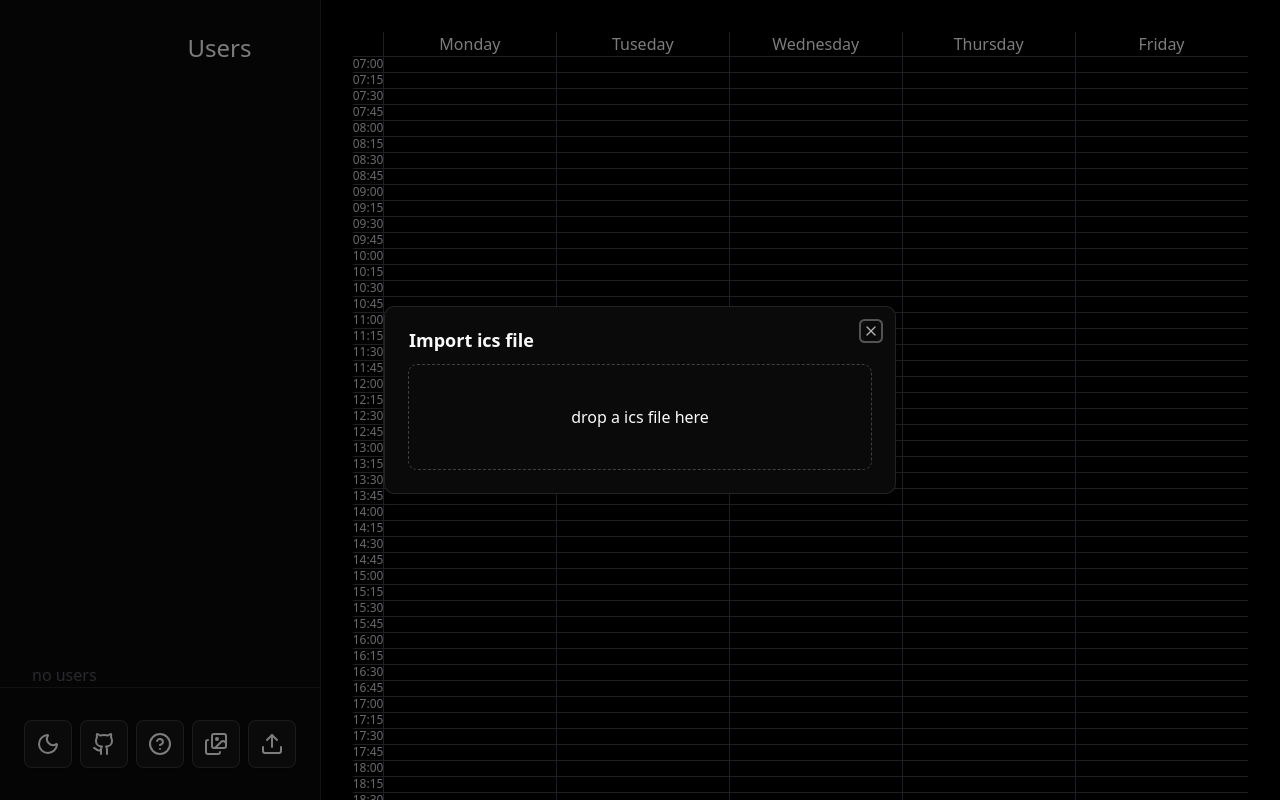
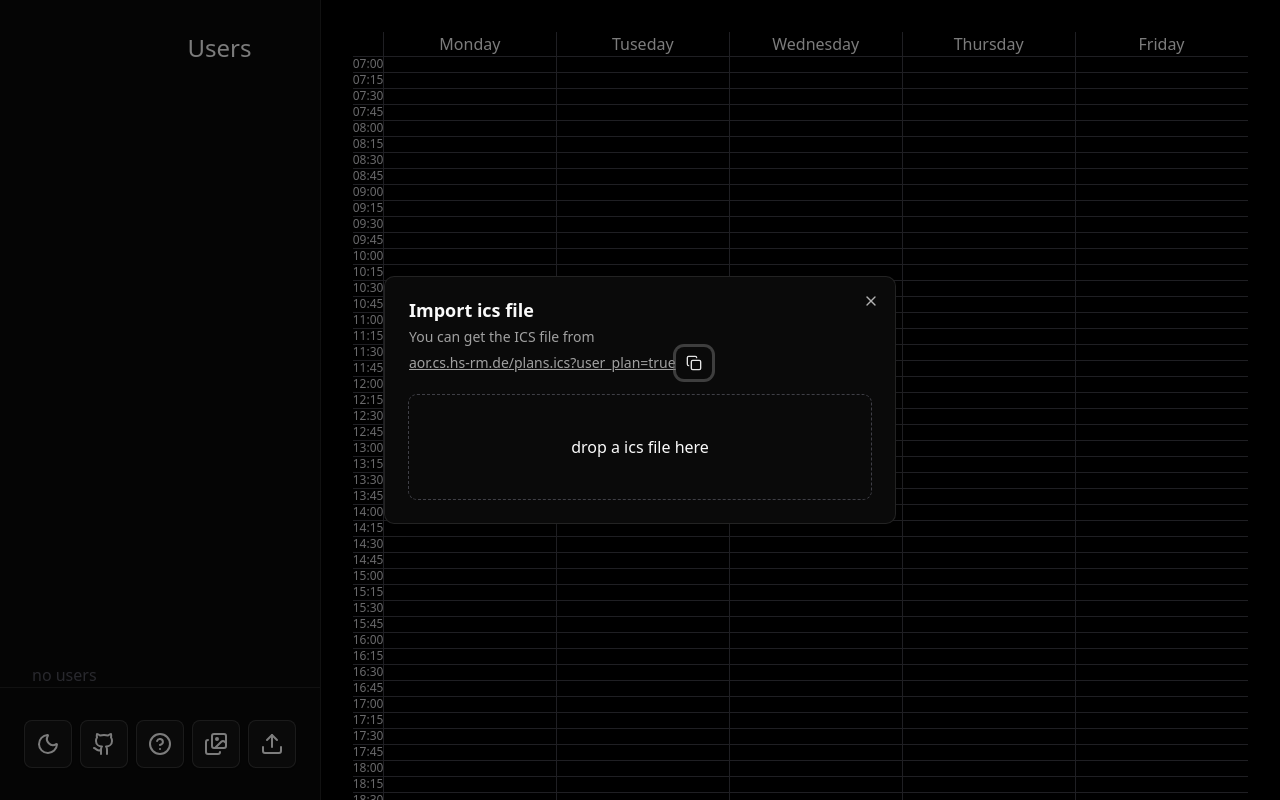
Before and after one commit to NilsGke/timetable-stack, a React (Vite) app: page / in a window 1280 px wide. Built offline with nearby package versions, Linux system fonts and the light colour scheme.

Commit message:
extract aor link to component and shot it in file input

```diff
--- /dev/null
+++ b/src/components/AORLink.tsx
@@ -0,0 +1,32 @@
+import { Check, Copy } from "lucide-react";
+import { Button } from "./ui/button";
+
+export default function AORLink() {
+  async function copy() {
+    const copyIcon = document.getElementById("copy-button-copy");
+    const checkIcon = document.getElementById("copy-button-check");
+    await window.navigator.clipboard.writeText(
+      "https://aor.cs.hs-rm.de/plans.ics?user_plan=true",
+    );
+    copyIcon!.style.opacity = "0";
+    checkIcon!.style.opacity = "1";
+    await new Promise((r) => setTimeout(r, 1000));
+    copyIcon!.style.opacity = "1";
+    checkIcon!.style.opacity = "0";
+  }
+  return (
+    <span
+      className="inline-flex underline items-center cursor-pointer"
+      onClick={copy}
+    >
+      aor.cs.hs-rm.de/plans.ics?user_plan=true
+      <Button size="sm" variant="link" onClick={copy} className="relative">
+        <Copy id="copy-button-copy" className="transition-opacity" />
+        <Check
+          id="copy-button-check"
+          className="opacity-0 absolute transition-opacity"
+        />
+      </Button>
+    </span>
+  );
+}
--- a/src/components/FileInput.tsx
+++ b/src/components/FileInput.tsx
@@ -16,6 +16,7 @@ import { User } from "./User";
 import type { useUsers } from "@/hooks/useUsers";
 import { parseIcsContent } from "@/helpers/ics";
 import { Tooltip, TooltipContent, TooltipTrigger } from "./ui/tooltip";
+import AORLink from "./AORLink";
 
 export function FileInput({
   users,
@@ -85,6 +86,9 @@ export function FileInput({
             <>
               <DialogHeader>
                 <DialogTitle>Import ics file</DialogTitle>
+                <DialogDescription>
+                  You can get the ICS file from <AORLink />
+                </DialogDescription>
               </DialogHeader>
               <label
                 htmlFor="ics-file-input"
--- a/src/components/InfoPopover.tsx
+++ b/src/components/InfoPopover.tsx
@@ -6,24 +6,12 @@ import {
   DialogTitle,
   DialogTrigger,
 } from "@/components/ui/dialog";
-import { Check, CircleQuestionMark, Copy } from "lucide-react";
+import { CircleQuestionMark } from "lucide-react";
 import { Button } from "./ui/button";
 import { Tooltip, TooltipContent, TooltipTrigger } from "./ui/tooltip";
+import AORLink from "./AORLink";
 
 export function InfoPopover({ className }: { className?: string }) {
-  async function copy() {
-    const copyIcon = document.getElementById("copy-button-copy");
-    const checkIcon = document.getElementById("copy-button-check");
-    await window.navigator.clipboard.writeText(
-      "https://aor.cs.hs-rm.de/plans.ics?user_plan=true",
-    );
-    copyIcon!.style.opacity = "0";
-    checkIcon!.style.opacity = "1";
-    await new Promise((r) => setTimeout(r, 1000));
-    copyIcon!.style.opacity = "1";
-    checkIcon!.style.opacity = "0";
-  }
-
   return (
     <Dialog>
       <Tooltip>
@@ -47,21 +35,7 @@ export function InfoPopover({ className }: { className?: string }) {
             <br />
             The import button at the bottom left lets you import a csv file that
             you can export at
-            <span className="flex underline items-center">
-              aor.cs.hs-rm.de/plans.ics?user_plan=true
-              <Button
-                size="sm"
-                variant="link"
-                onClick={copy}
-                className="relative"
-              >
-                <Copy id="copy-button-copy" className="transition-opacity" />
-                <Check
-                  id="copy-button-check"
-                  className="opacity-0 absolute transition-opacity"
-                />
-              </Button>
-            </span>
+            <AORLink />
           </DialogDescription>
         </DialogHeader>
       </DialogContent>
```
